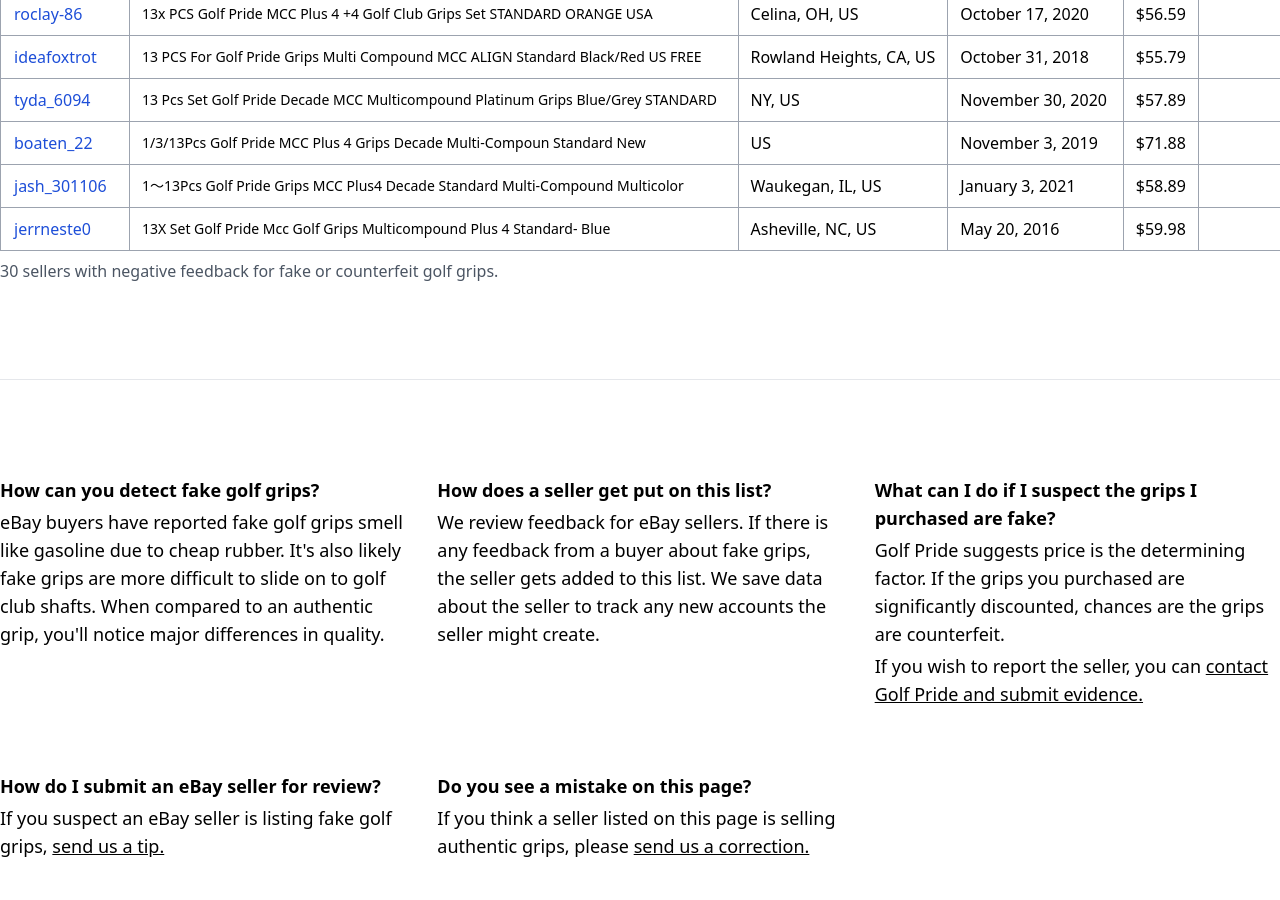
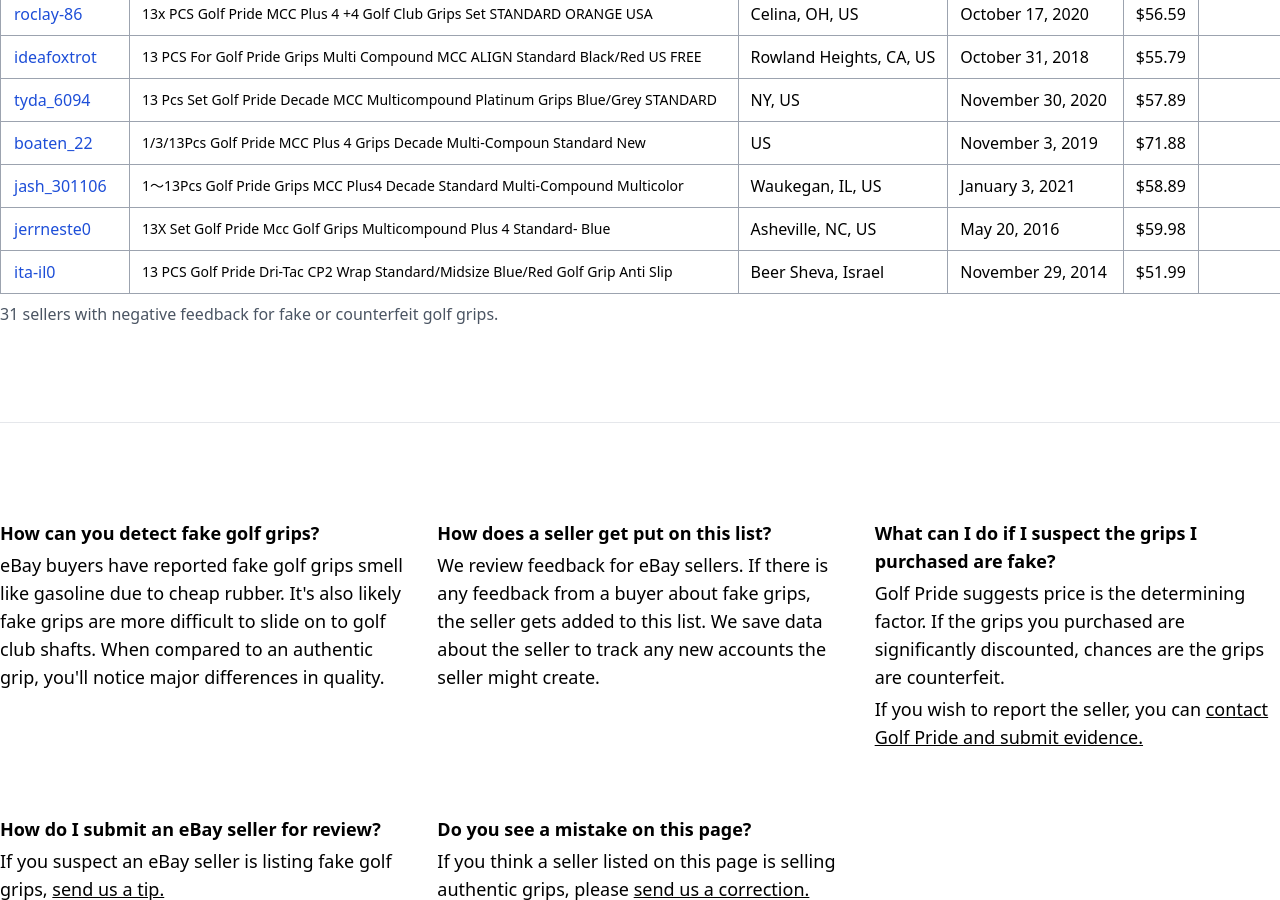
Before and after one commit to djhopper01/fakegolfgrips, a Jekyll site: the page built from docs/index.html, in a window 1280 px wide and 900 px high, scrolled down 1317 px. Built offline with Jekyll 4.4.1, drawn with Linux system fonts in a browser that asks for light colours; comment, search, counter and statistics services are not loaded; some of the changed text lies outside the part shown.

Commit message:
Updates sellers

```diff
--- a/docs/_data/sellers.yml
+++ b/docs/_data/sellers.yml
@@ -213,3 +213,10 @@
   title: 13X Set Golf Pride Mcc Golf Grips Multicompound Plus 4 Standard- Blue
   price: $59.98
   created_on: May 20, 2016
+
+- username: ita-il0
+  profile: https://www.ebay.com/usr/ita-il0
+  location: Beer Sheva, Israel
+  title: 13 PCS Golf Pride Dri-Tac CP2 Wrap Standard/Midsize Blue/Red Golf Grip Anti Slip
+  price: $51.99
+  created_on: November 29, 2014
--- a/docs/index.html
+++ b/docs/index.html
@@ -4,7 +4,7 @@
 ---
 
 <div class="text-gray-600">
-  Last updated Saturday, April 3, 2021.
+  Last updated Friday, April 9, 2021.
 </div>
 
 <div class="overflow-x-auto mt-2">
```
